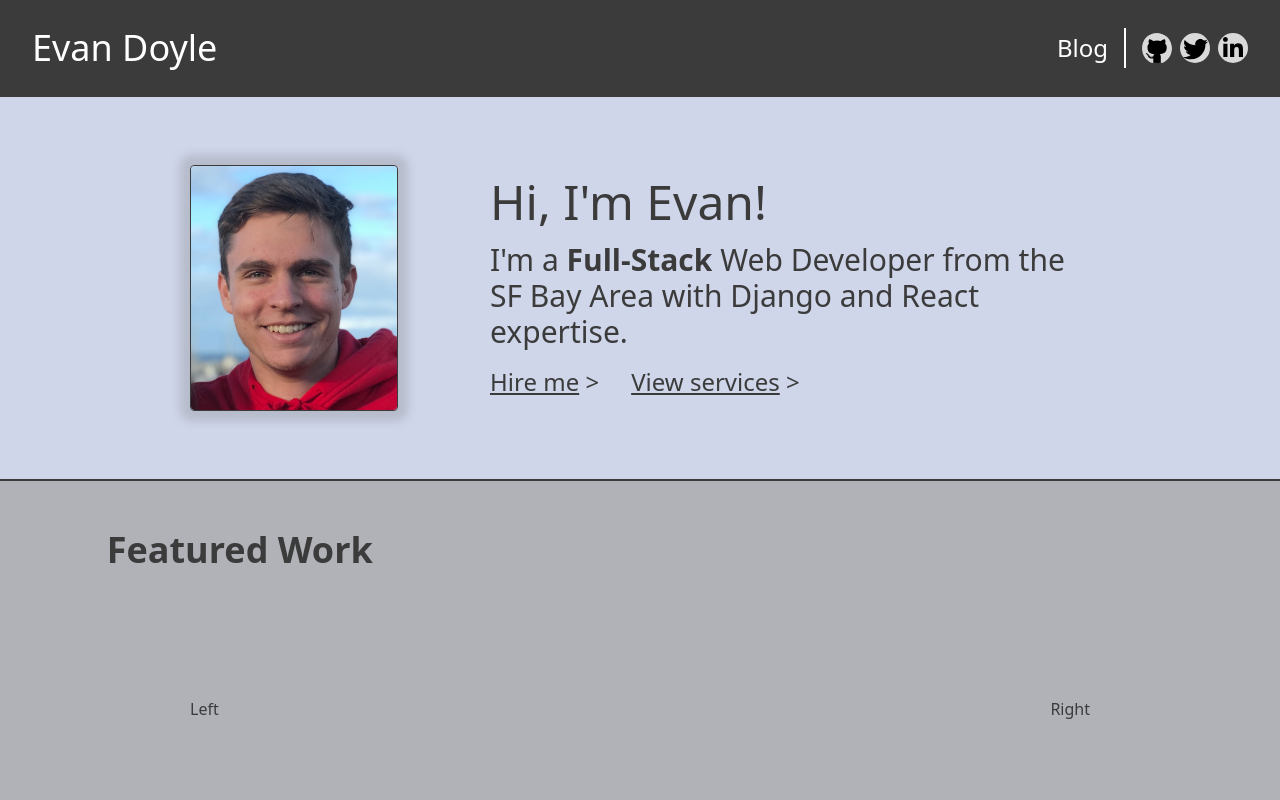
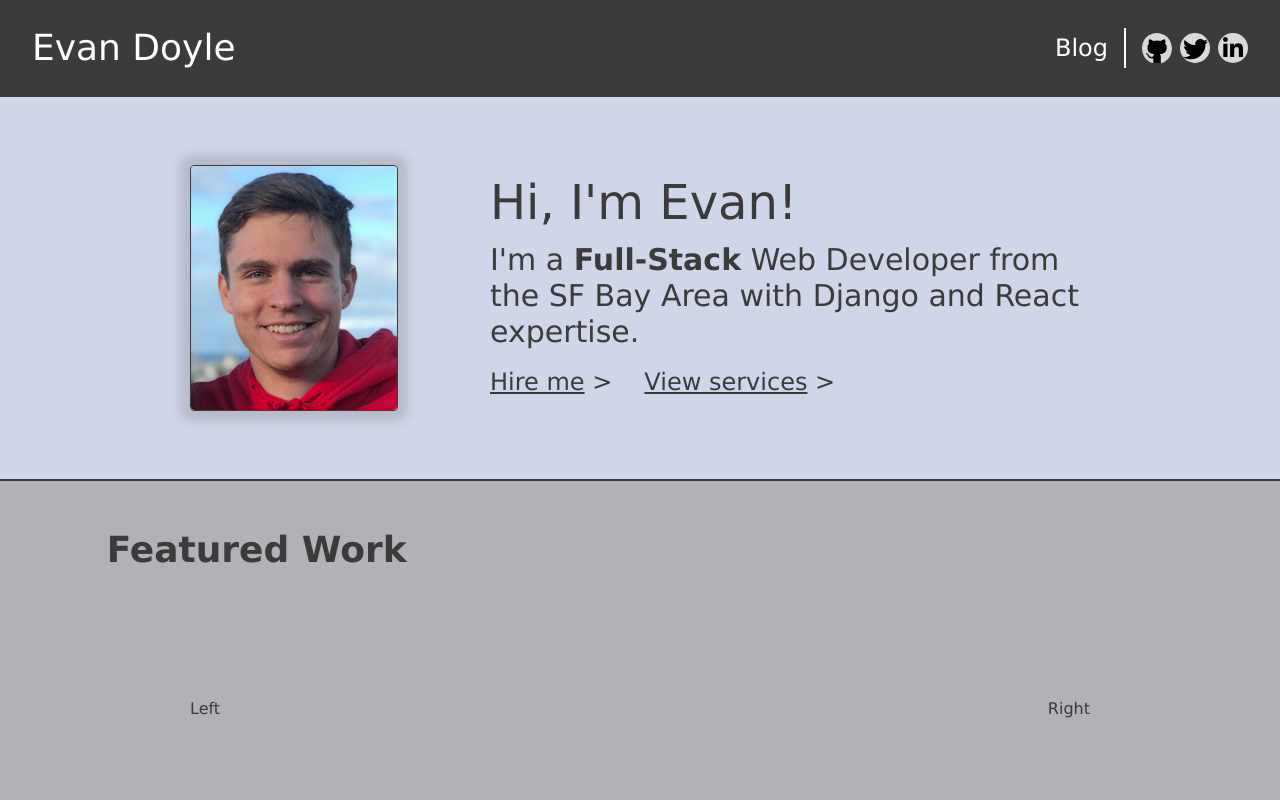
Before and after one commit to emdoyle/personal-site, a Next.js app: page / in a window 1280 px wide. Shown: the top 800 px of the page. Built offline with nearby package versions, Linux system fonts and the light colour scheme.

Commit message:
Set font to Verdana

```diff
--- a/styles/globals.css
+++ b/styles/globals.css
@@ -1,3 +1,9 @@
 @tailwind base;
 @tailwind components;
 @tailwind utilities;
+
+@layer base {
+  html {
+    font-family: Verdana, system-ui, sans-serif;
+  }
+}
```
